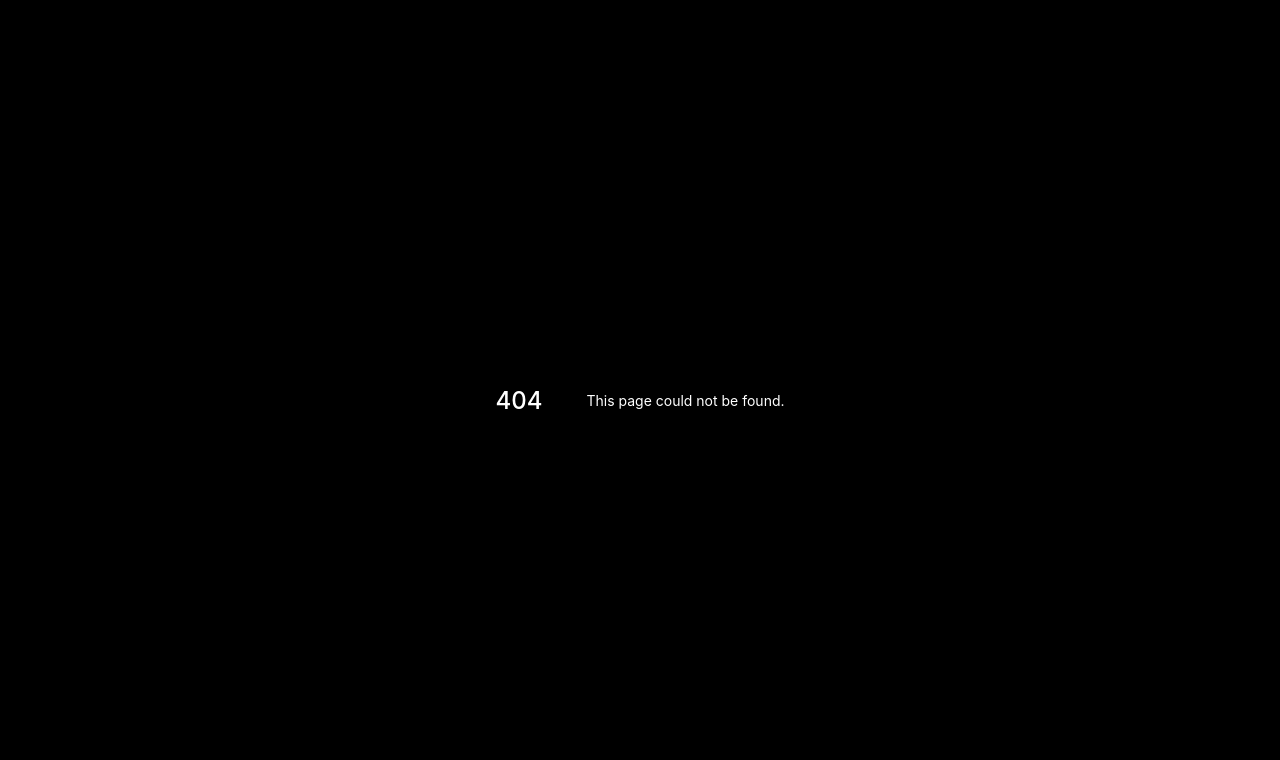
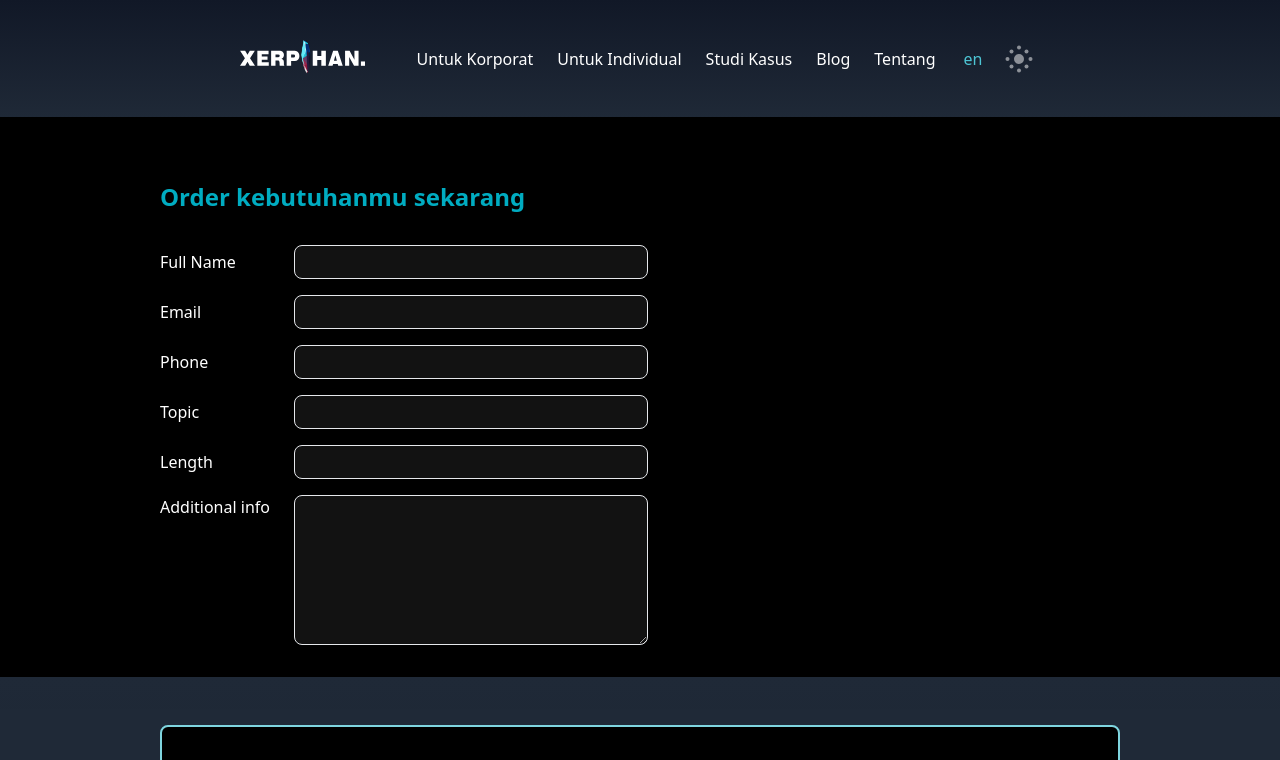
Before and after one commit to yasanugroho/silver-doodle, a Next.js app: page /order in a window 1280 px wide. Before the commit this address had no page. Shown: the top 760 px of the page. Built offline with nearby package versions, Linux system fonts and the light colour scheme; what @tailwindcss/typography would draw is missing.

Commit message:
allhamdulillah

```diff
--- /dev/null
+++ b/components/CustomInput.tsx
@@ -0,0 +1,38 @@
+import React from 'react';
+
+import { _ } from '../lib/i18n';
+import { useRouter } from 'next/router';
+
+type InputProps = {
+  value: string;
+  setValue: any;
+  title: string;
+  type?: boolean;
+};
+
+const CustomInput: React.FC<InputProps> = ({ value, setValue, title, type }) => {
+  const router = useRouter();
+  const { locale: l } = router;
+  return (
+    <div className={`grid grid-cols-4 space-x-4 ${type ? 'items-start' : 'items-center'}`}>
+      <p className="whitespace-nowrap">{title}</p>
+      {type ? (
+        <textarea
+          className="focus:outline-none border rounded-lg py-1 px-2 w-full col-span-3 h-[150px]"
+          value={value}
+          onChange={e => {
+            setValue(e.target.value);
+          }}></textarea>
+      ) : (
+        <input
+          className="focus:outline-none border rounded-lg py-1 px-2 w-full col-span-3"
+          value={value}
+          onChange={e => {
+            setValue(e.target.value);
+          }}></input>
+      )}
+    </div>
+  );
+};
+
+export default CustomInput;
--- a/components/Footer.tsx
+++ b/components/Footer.tsx
@@ -93,7 +93,7 @@ export default function Footer() {
             </a>
             <a
               className="border-white border rounded-lg items-center text-white space-x-10  p-4 text-sm font-semibold"
-              href="https://wa.me/081298765432"
+              href="mailto:layanan@xerpihan.id"
               target="_blank"
               rel="noreferrer">
               <L>
--- a/lib/images.ts
+++ b/lib/images.ts
@@ -35,9 +35,13 @@ import KoranTempo from '/images/KoranTempo.png';
 import csAbout from '/images/csAbout.png';
 import ezzat from '/images/ezzat.png';
 import yasa from '/images/yasa.png';
+import cw from '/images/profilecw.png';
+import cwk from '/images/profilecwk.png';
 
 export {
   yasa,
+  cw,
+  cwk,
   ezzat,
   csAbout,
   brandLogo,
--- a/pages/for-corporates.tsx
+++ b/pages/for-corporates.tsx
@@ -132,22 +132,27 @@ export const Page: React.FC = () => {
                 {_(l, 'Konsultasikan kebutuhan bisnis anda, gratis!', 'Konsultasikan kebutuhan bisnis anda, gratis!')}
               </h2>
               <div className="justify-center block md:flex font-semibold space-x-3">
-                <Link href="/">
-                  <a className=" xerp-b-button items-center p-2 px-4 md:0">
+                <a
+                  className=" xerp-b-button items-center p-2 px-4 md:0"
+                  href="https://wa.me/081298765432"
+                  target="_blank"
+                  rel="noreferrer">
                   <p>
                     {_(l, 'WhatsApp ke ', 'WhatsApp to')}
                     <span className="underline text-xerpihan-primary-500 ">+62 812 9876 5432</span>
                   </p>
                 </a>
-                </Link>
-                <Link href="/">
-                  <a className=" xerp-b-button items-center  p-2 px-4 md:0">
+
+                <a
+                  className=" xerp-b-button items-center  p-2 px-4 md:0 "
+                  href="mailto:layanan@xerpihan.id"
+                  target="_blank"
+                  rel="noreferrer">
                   <p>
                     {_(l, 'Email ke ', 'Email to')}
                     <span className="underline text-xerpihan-primary-500">layanan@xerpihan.id</span>
                   </p>
                 </a>
-                </Link>
               </div>
             </div>
           </div>
--- /dev/null
+++ b/pages/order.tsx
@@ -0,0 +1,50 @@
+//lib
+import React, { useState } from 'react';
+import Link from 'next/link';
+import Image from 'next/image';
+import { _ } from '../lib/i18n';
+import { useRouter } from 'next/router';
+import { ArrowSmRightIcon, CheckIcon } from '@heroicons/react/solid';
+import { listLayanan, serviceText, text } from '../utils/IndividualsVariables';
+import { XerpihanServices, csPerson } from '../lib/images';
+//component
+import Footer from '../components/Footer';
+import Header from '../components/Header';
+import LayoutPlain from '../components/LayoutPlain';
+import CustomInput from '../components/CustomInput';
+
+export const Page: React.FC = () => {
+  const router = useRouter();
+  const { locale: l } = router;
+
+  const [name, setName] = useState('');
+  return (
+    <LayoutPlain
+      customMeta={{
+        title: _(l, 'Order', 'order') + ' - Xerpihan',
+      }}>
+      <div
+        className="bg-gradient-to-b
+        from-xerpihan-hero-gradient-start to-xerpihan-hero-gradient-end dark:from-gray-900 dark:to-gray-800">
+        <Header></Header>
+      </div>
+      <div className=" max-w-5xl mx-auto p-8">
+        <p className="text-[#00ACC1] font-bold text-2xl py-8">Order kebutuhanmu sekarang</p>
+        <div className="grid grid-cols-2 gap-4">
+          <div className="space-y-4">
+            <CustomInput title="Full Name" value={name} setValue={setName} />
+            <CustomInput title="Email" value={name} setValue={setName} />
+            <CustomInput title="Phone" value={name} setValue={setName} />
+            <CustomInput title="Topic" value={name} setValue={setName} />
+            <CustomInput title="Length" value={name} setValue={setName} />
+            <CustomInput title="Additional info" value={name} setValue={setName} type={true} />
+          </div>
+        </div>
+      </div>
+
+      <Footer />
+    </LayoutPlain>
+  );
+};
+
+export default Page;
```
Also changed, not shown: utils/AboutVars.tsx (+8 -8 lines), utils/CaseStudyVars.tsx (+7 -7 lines), images/profilecw.png (added), images/profilecwk.png (added). Lines whose indentation alone changed are shown as unchanged.
